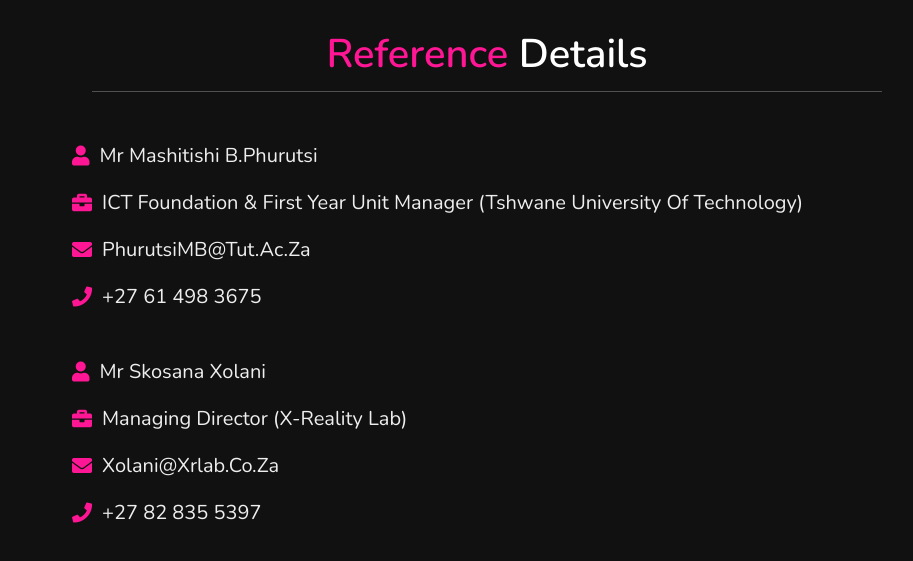
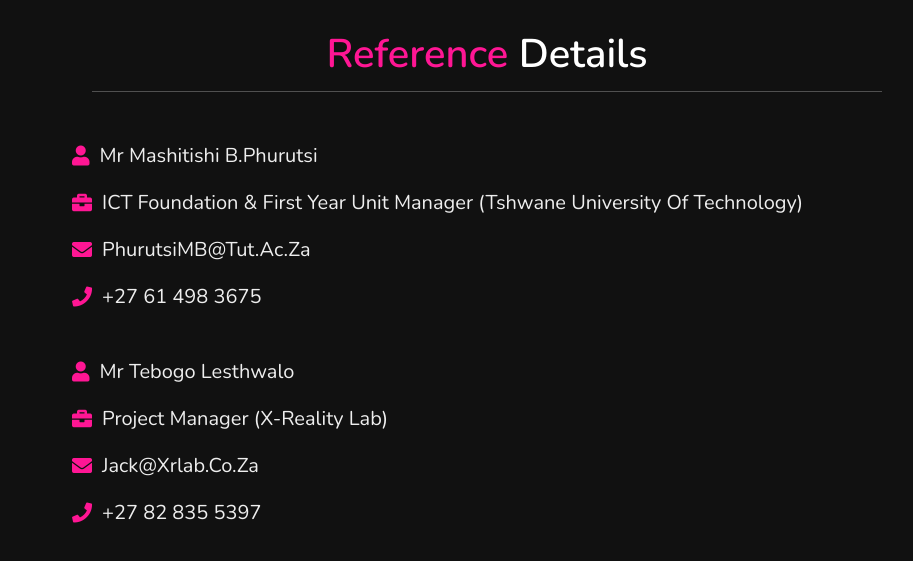
Before and after one commit to SitholeSF/Portfolio, a plain HTML site: page index.html in a window 1280 px wide. Shown: the part 4865-5426 px from the top of the page, without its empty margins (328-1241 px from the left). Drawn offline with nearby package versions, Linux system fonts and the light colour scheme; a script that the page names is missing.

Commit message:
Update index.html

```diff
--- a/index.html
+++ b/index.html
@@ -266,9 +266,9 @@ possible in VR
         <br> <br>
 
         <div class="info">
-            <h3> <i class="fas fa-user"></i>Mr Skosana Xolani  </h3>
-			<h3> <i class="fas fa-briefcase"></i>Managing Director (X-Reality Lab)</h3>
-            <h3> <i class="fas fa-envelope"></i> xolani@xrlab.co.za </h3>
+            <h3> <i class="fas fa-user"></i>Mr Tebogo Lesthwalo  </h3>
+			<h3> <i class="fas fa-briefcase"></i>Project Manager (X-Reality Lab)</h3>
+            <h3> <i class="fas fa-envelope"></i> jack@xrlab.co.za </h3>
             <h3> <i class="fas fa-phone"></i>+27 82 835 5397 </h3>
 
         </div>
```
